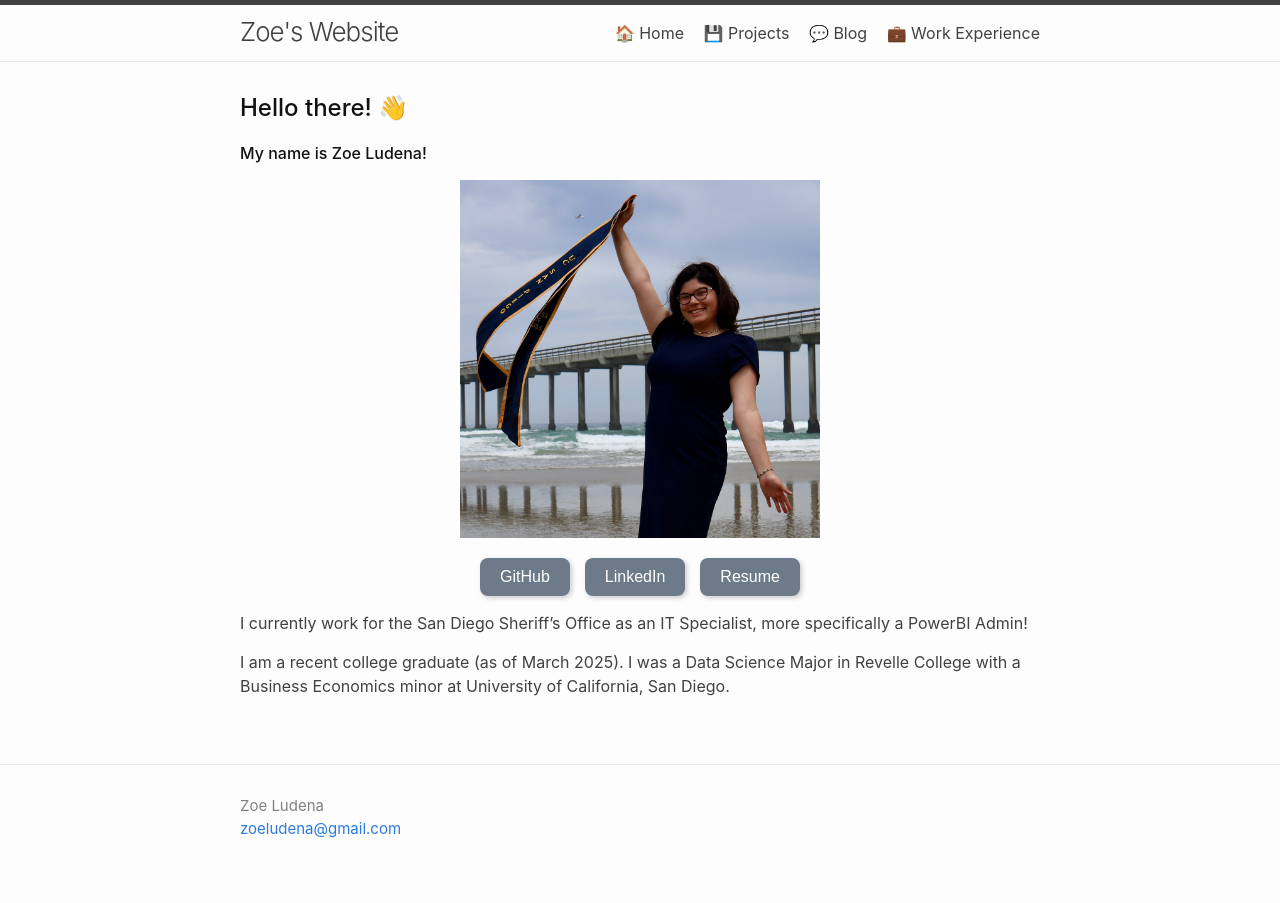
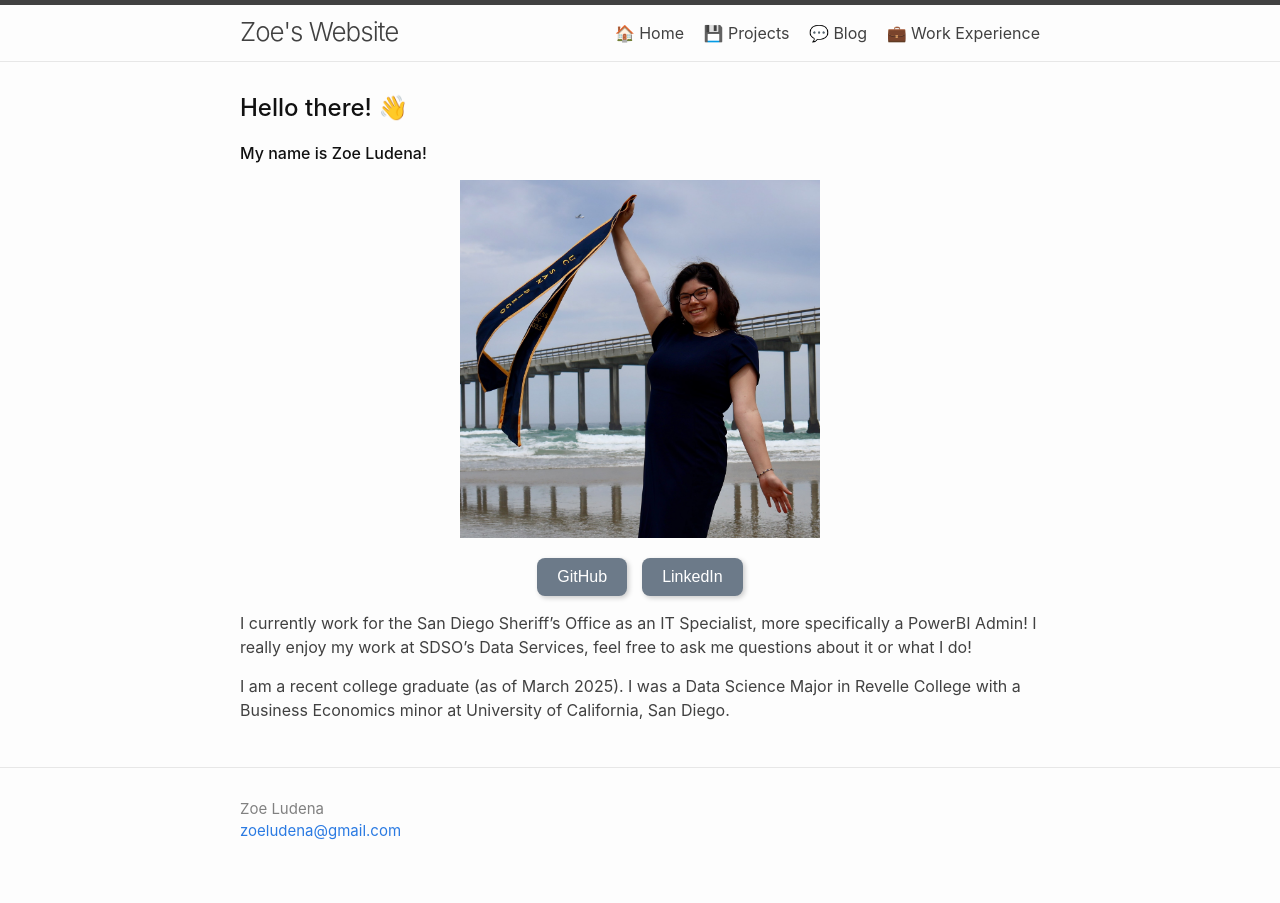
Before and after one commit to zoeludena/zoeludena.github.io, a Jekyll site: the page built from index.md, in a window 1280 px wide. Built offline with Jekyll 4.4.1, drawn with Linux system fonts in a browser that asks for light colours.

Commit message:
Revise personal description and clean up code
Updated personal information and removed commented-out code.

```diff
--- a/index.md
+++ b/index.md
@@ -28,18 +28,18 @@ order: 1
     </button>
 </a>
 
-<a href="/assets/files/resume.pdf" target="_blank">
+<!-- <a href="/assets/files/resume.pdf" target="_blank">
     <button style="background-color: #6C7A89; color: white; border: none; padding: 10px 20px;
         border-radius: 8px; font-size: 16px; cursor: pointer; transition: 0.3s;
         box-shadow: 2px 2px 5px rgba(0, 0, 0, 0.2);">
     Resume
     </button>
-</a>
+</a> -->
   </div>
 </div>
 
 <p></p>
 
-I currently work for the San Diego Sheriff's Office as an IT Specialist, more specifically a PowerBI Admin!
+I currently work for the San Diego Sheriff's Office as an IT Specialist, more specifically a PowerBI Admin! I really enjoy my work at SDSO's Data Services, feel free to ask me questions about it or what I do!
 
 I am a recent college graduate (as of March 2025). I was a Data Science Major in Revelle College with a Business Economics minor at University of California, San Diego.
```
